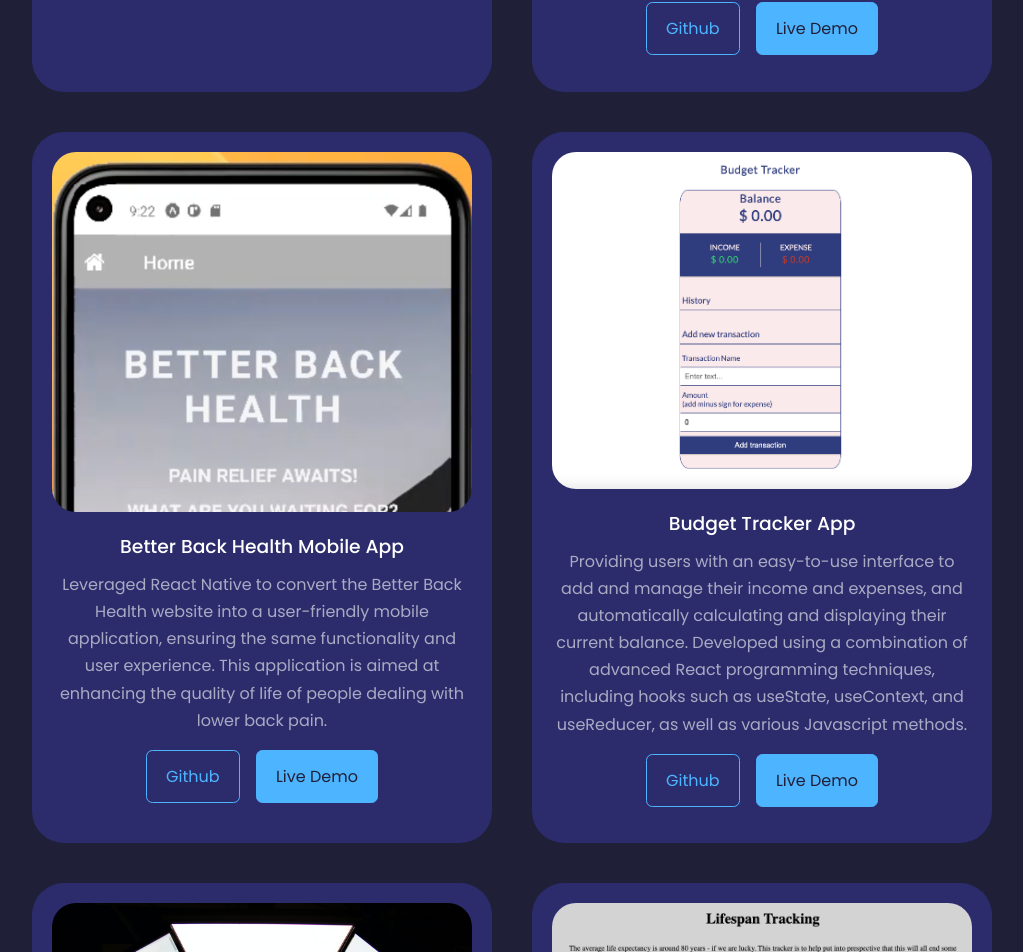
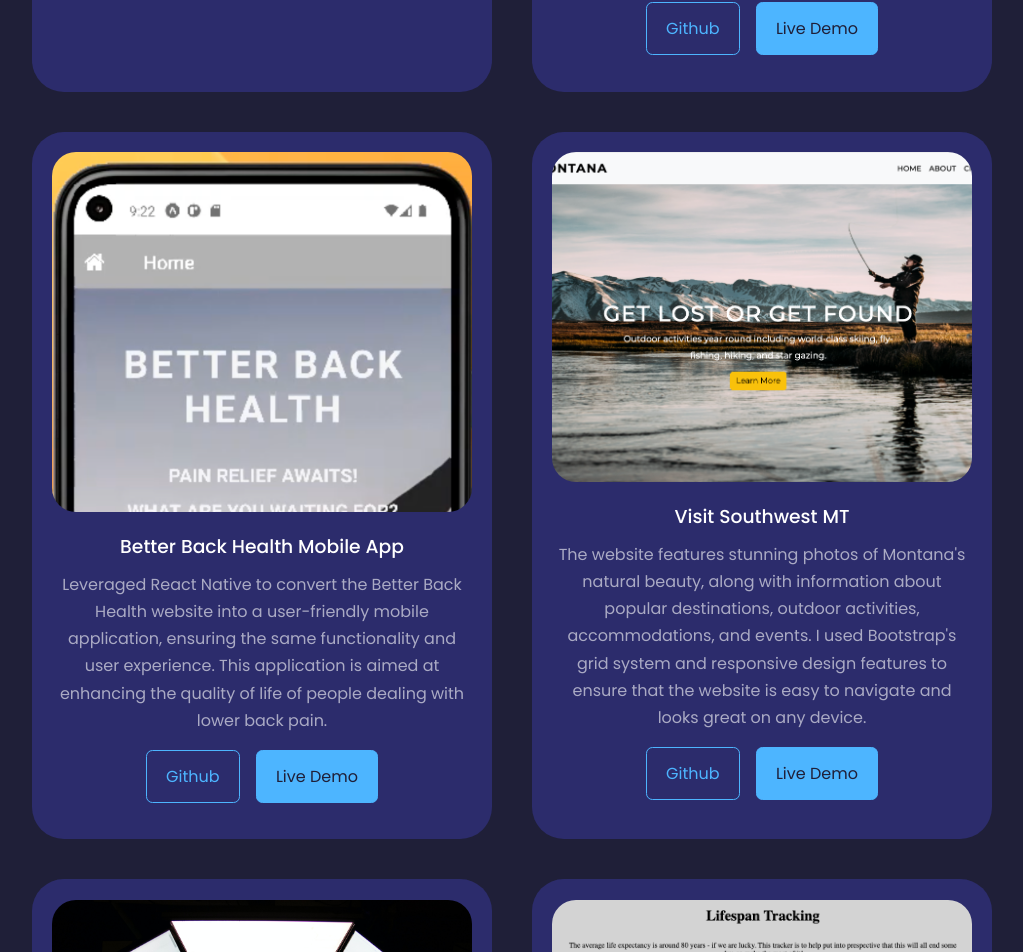
Before and after one commit to RemleyNick/portfolio-website, a React (Create React App) app: page / in a window 1280 px wide. Shown: the part 1715-2667 px from the top of the page, without its empty margins (128-1151 px from the left). Built offline with nearby package versions, Linux system fonts and the light colour scheme.

Commit message:
swapped budget app for montana site

```diff
--- a/src/components/portfolio/Portfolio.jsx
+++ b/src/components/portfolio/Portfolio.jsx
@@ -2,7 +2,7 @@ import React from "react";
 import "./portfolio.css";
 import reactPhoto from "../../assests/reactProject.png";
 import bjj from "../../assests/imperialBJJ.png";
-import budgetApp from "../../assests/budgetApp.png";
+import southwestmt from "../../assests/southwestMT.png";
 import BBHmobile from "../../assests/BBHmobile.png";
 import programmer from "../../assests/programmer.jpg";
 import lifespan from "../../assests/lifespan.png";
@@ -121,21 +121,23 @@ const Portfolio = () => {
                 </article>
                 <article className="portfolio_item">
                     <div className="portfolio_item-image">
-                        <img src={budgetApp} alt="Budget App"></img>
+                        <img
+                            src={southwestmt}
+                            alt="Southwest Montana website"
+                        ></img>
                     </div>
-                    <h3 className="project-title">Budget Tracker App</h3>
+                    <h3 className="project-title">Visit Southwest MT</h3>
                     <p className="project-paragraph">
-                        Providing users with an easy-to-use interface to add and
-                        manage their income and expenses, and automatically
-                        calculating and displaying their current balance.
-                        Developed using a combination of advanced React
-                        programming techniques, including hooks such as
-                        useState, useContext, and useReducer, as well as various
-                        Javascript methods.
+                        The website features stunning photos of Montana's
+                        natural beauty, along with information about popular
+                        destinations, outdoor activities, accommodations, and
+                        events. I used Bootstrap's grid system and responsive
+                        design features to ensure that the website is easy to
+                        navigate and looks great on any device.
                     </p>
                     <div className="portfolio_item-cta">
                         <a
-                            href="https://github.com/RemleyNick/budget-app-react"
+                            href="https://github.com/RemleyNick/Montana-Bootstrap"
                             className="btn"
                             target="_blank"
                             rel="noreferrer"
@@ -143,7 +145,7 @@ const Portfolio = () => {
                             Github
                         </a>
                         <a
-                            href="https://keep-budget-react.netlify.app/"
+                            href="https://southwestmt.netlify.app/"
                             className="btn btn-primary"
                             target="_blank"
                             rel="noreferrer"
@@ -187,11 +189,11 @@ const Portfolio = () => {
                     <p className="project-paragraph">
                         The lifespan tracker application can serve as a tool to
                         promote self-reflection and goal-setting, as well as a
-                        visualization of the passage of time. The tracker prompts
-                        the user to enter their date of birth, then highlights a
-                        grid of boxes representing their weeks lived and the
-                        average life expectency - built using HTML, CSS, and
-                        JavaScript.
+                        visualization of the passage of time. The tracker
+                        prompts the user to enter their date of birth, then
+                        highlights a grid of boxes representing their weeks
+                        lived and the average life expectency - built using
+                        HTML, CSS, and JavaScript.
                     </p>
                     <div className="portfolio_item-cta">
                         <a
```
Also changed, not shown: src/assests/southwestMT.png (added).
